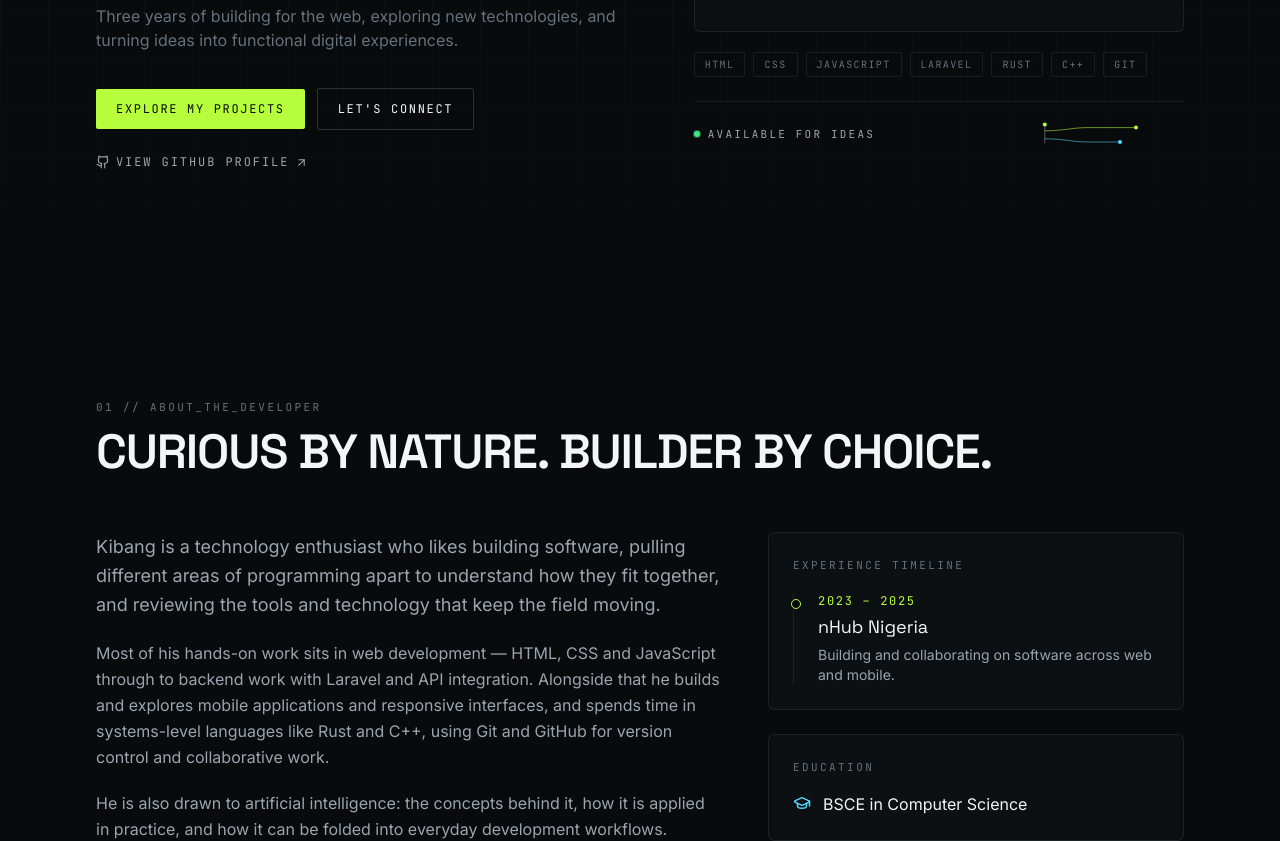
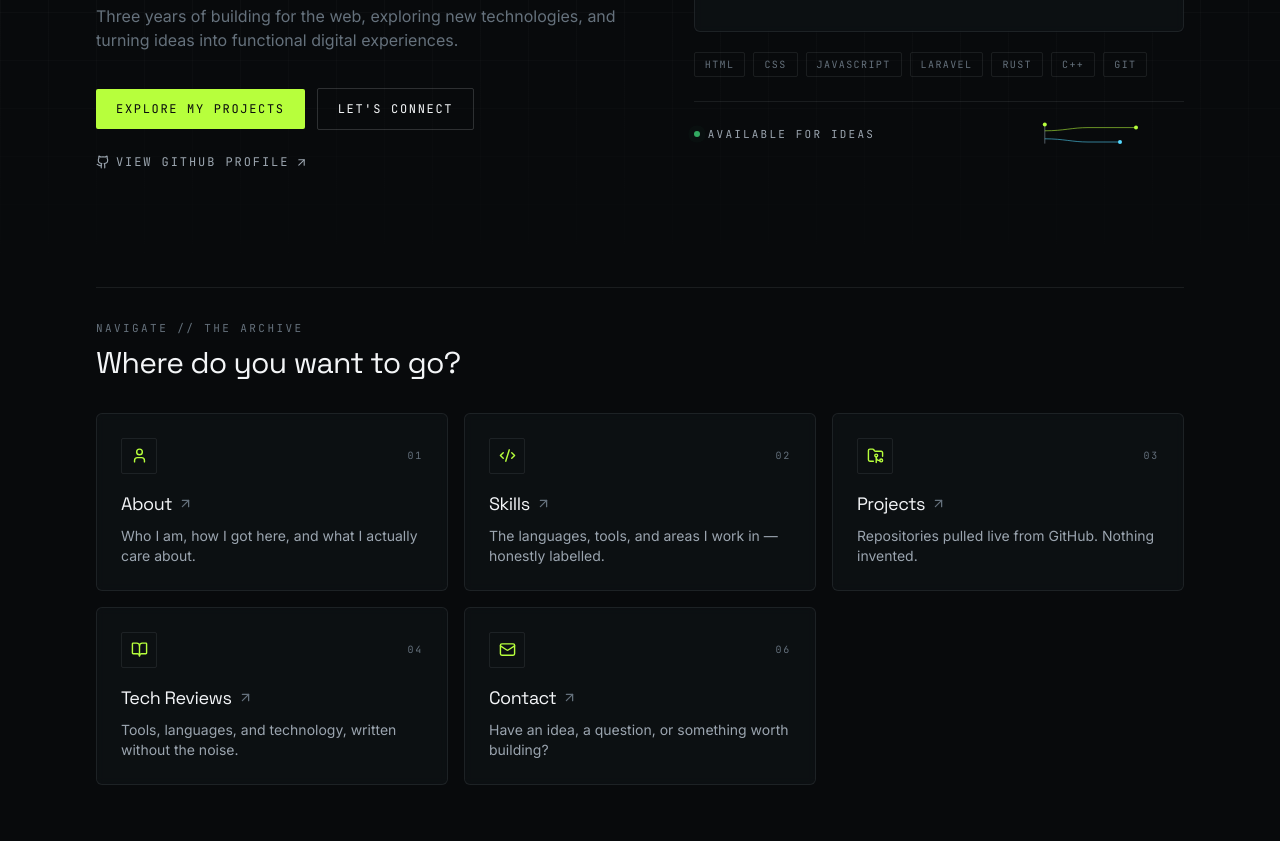
Before and after one commit to Reaper500/reaper500-portfolio, a Next.js app: page / in a window 1280 px wide. Shown: the part 420-1261 px from the top of the page. Built offline with nearby package versions, Linux system fonts and the light colour scheme; no server answers.

Commit message:
refactor: split into multi-page routes (app/page.tsx)

```diff
--- a/app/page.tsx
+++ b/app/page.tsx
@@ -1,27 +1,104 @@
-import { Navbar } from "@/components/Navbar";
-import { Footer } from "@/components/Footer";
+import Link from "next/link";
+import type { Metadata } from "next";
+import { ArrowUpRight, BookOpen, Code2, FolderGit2, Mail, User } from "lucide-react";
 import { Hero } from "@/sections/Hero";
-import { About } from "@/sections/About";
-import { Skills } from "@/sections/Skills";
-import { Projects } from "@/sections/Projects";
-import { TechReviews } from "@/sections/TechReviews";
-import { Activity } from "@/sections/Activity";
-import { Contact } from "@/sections/Contact";
+import { Reveal } from "@/components/Reveal";
+
+export const metadata: Metadata = {
+  title: "Reaper500 | Kibang Virtue — Developer & Tech Enthusiast",
+  description:
+    "Explore the portfolio of Kibang Virtue, known as Reaper500. Discover web development, mobile development, systems programming, AI exploration, open-source projects, and technology reviews.",
+};
+
+const EXPLORE = [
+  {
+    href: "/about",
+    code: "01",
+    label: "About",
+    desc: "Who I am, how I got here, and what I actually care about.",
+    icon: User,
+  },
+  {
+    href: "/skills",
+    code: "02",
+    label: "Skills",
+    desc: "The languages, tools, and areas I work in — honestly labelled.",
+    icon: Code2,
+  },
+  {
+    href: "/projects",
+    code: "03",
+    label: "Projects",
+    desc: "Repositories pulled live from GitHub. Nothing invented.",
+    icon: FolderGit2,
+  },
+  {
+    href: "/reviews",
+    code: "04",
+    label: "Tech Reviews",
+    desc: "Tools, languages, and technology, written without the noise.",
+    icon: BookOpen,
+  },
+  {
+    href: "/contact",
+    code: "06",
+    label: "Contact",
+    desc: "Have an idea, a question, or something worth building?",
+    icon: Mail,
+  },
+];
 
 export default function HomePage() {
   return (
     <>
-      <Navbar />
-      <main id="main">
-        <Hero />
-        <About />
-        <Skills />
-        <Projects />
-        <TechReviews />
-        <Activity />
-        <Contact />
-      </main>
-      <Footer />
+      <Hero />
+
+      <section aria-labelledby="explore-heading" className="relative pb-8">
+        <div className="section-shell">
+          <Reveal>
+            <div className="mb-8 flex items-end justify-between gap-6 border-t border-line pt-8">
+              <div>
+                <p className="tech-label mb-2">NAVIGATE // THE ARCHIVE</p>
+                <h2 id="explore-heading" className="font-display text-2xl text-content-primary sm:text-3xl">
+                  Where do you want to go?
+                </h2>
+              </div>
+            </div>
+          </Reveal>
+
+          <ul className="grid gap-4 sm:grid-cols-2 lg:grid-cols-3">
+            {EXPLORE.map((item, index) => {
+              const Icon = item.icon;
+              return (
+                <Reveal as="li" key={item.href} delay={Math.min(index, 5) * 60}>
+                  <Link
+                    href={item.href}
+                    className="panel group flex h-full flex-col rounded-md p-6 transition-all duration-300 hover:-translate-y-1 hover:border-line-strong"
+                  >
+                    <div className="mb-4 flex items-center justify-between">
+                      <span className="inline-flex h-9 w-9 items-center justify-center rounded-sm border border-line text-accent-lime">
+                        <Icon size={17} aria-hidden="true" />
+                      </span>
+                      <span className="font-mono text-[10px] uppercase tracking-[0.18em] text-content-muted">
+                        {item.code}
+                      </span>
+                    </div>
+                    <h3 className="flex items-center gap-1.5 font-display text-lg text-content-primary">
+                      {item.label}
+                      <ArrowUpRight
+                        size={15}
+                        aria-hidden="true"
+                        className="text-content-muted transition-colors group-hover:text-accent-cyan"
+                      />
+                    </h3>
+                    <p className="mt-2 text-sm text-content-secondary">{item.desc}</p>
+                  </Link>
+                </Reveal>
+              );
+            })}
+          </ul>
+        </div>
+      </section>
     </>
   );
 }
```
